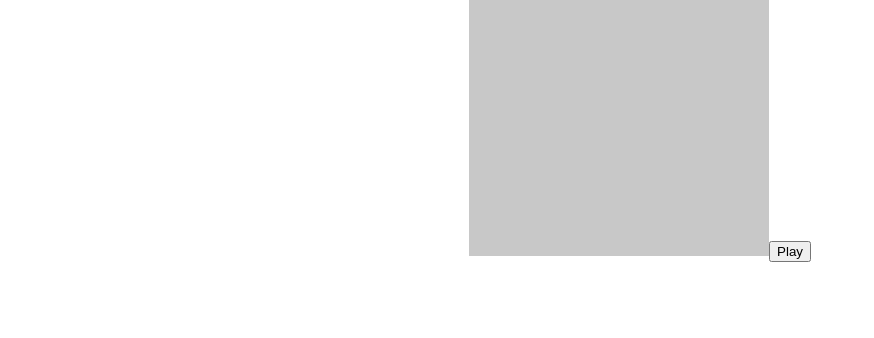
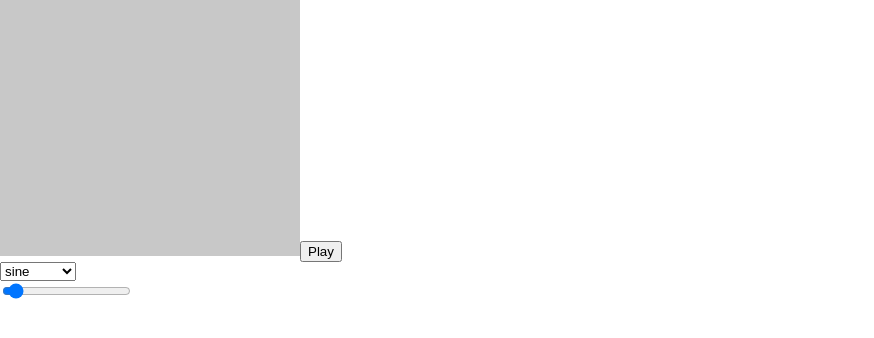
Before and after one commit to vcabales/web_audio_api, a React (Create React App) app: page / in a window 1280 px wide. Shown: the top 338 px of the page, without its empty margins (0-874 px from the left). Built offline with nearby package versions, Linux system fonts and the light colour scheme.

Commit message:
toggling between different waves

```diff
--- a/src/App.js
+++ b/src/App.js
@@ -4,14 +4,72 @@ import './App.css';
 const audioContext = new (window.AudioContext || window.webkitAudioContext)();
 //only create audio context once
 
+/* make canvas continuously draw, regardless of sound */
+class CanvasComponent extends React.Component {
+    constructor(props) {
+      super(props);
+      this.draw = this.draw.bind(this);
+      this.handleClick = this.handleClick.bind(this);
+    }
+    componentDidMount() { //only called one time, after the HTML is
+      this.updateCanvas();
+    }
+    updateCanvas() {
+      this.canvasContext = this.refs.canvas.getContext('2d');
+      this.canvasContext.fillStyle = 'rgb(200,200,200)';
+      this.canvasContext.fillRect(0, 0, this.refs.canvas.width, this.refs.canvas.height);
+
+      if (!this._drawVisual) { //initialize requestAnimationFrame
+        this._drawVisual = window.requestAnimationFrame(this.draw); //draws automatically, resets every 60 frames
+      }
+    }
+    handleClick(e) {
+      const play = e.target.value;
+      this.props.onClick(play); /* update prop for child component */
+    }
+    draw() {
+
+      /* //for debugging
+      this.canvasContext.font = "28px Georgia";
+      this.canvasContext.fillStyle = "blue";
+      this.canvasContext.fillText("Testing draw function", 10, 50); */
+
+      this.canvasContext.lineWidth = 2;
+      this.canvasContext.strokeStyle = 'rgb(0,0,0)';
+      this.canvasContext.beginPath();
+      var sliceWidth = this.refs.canvas.width * 1.0 / this.props.bufferLength;
+      var x=0;
+      for (var i = 0; i < this.props.bufferLength; i++) {
+        var v = this.props.dataArray[i] / 128.0;
+        var y = v * this.refs.canvas.height / 2;
+        if (i === 0) {
+          this.canvasContext.moveTo(x, y);
+        } else {
+          this.canvasContext.lineTo(x, y);
+        }
+        x += sliceWidth;
+      }
+      this.canvasContext.lineTo(this.refs.canvas.width, this.refs.canvas.height / 2);
+      this.canvasContext.stroke();
+      //set up next iteration of loop
+      this._drawVisual = window.requestAnimationFrame(this.draw); /* currently not changing, supposed to update every 60 frames*/
+
+    }
+    render() {
+        return (
+            <div>
+              <canvas ref="canvas" width={300} height={256}/>
+              <button onClick={this.handleClick}>Play</button>
+            </div>
+        );
+    }
+}
+
 class Sound extends React.Component {
   constructor(props) {
     super(props);
-    this.state = {play: false};
     this.play = this.play.bind(this);
-  }
-  componentDidMount() {
-    this.init();
+    this.state = {play: true};
   }
   init() {
     this.context = audioContext;
@@ -33,9 +91,9 @@ class Sound extends React.Component {
     this.oscillator.frequency.value = 440; //set to A TODO: make frequency customizable
 
     /* volume control initialization */
-    this.oscillator.start(0.5);
+    this.oscillator.start(this.context.currentTime);
     this.gainNode = this.context.createGain(); //gain node controls volume
-    this.gainNode.gain.value = 0;
+    this.gainNode.gain.value = 1;
     this.oscillator.connect(this.gainNode); //connect oscillator to volume control
     this.gainNode.connect(this.context.destination);
 
@@ -51,83 +109,92 @@ class Sound extends React.Component {
   play() {
     const playSound = !this.state.play;
     this.setState({play: playSound});
+    if (this.state.play === true) { //state is just set on first click
+      this.init();
+    }
+    else {
+      this.gainNode.gain.value = 0;
+    }
+  }
+  render() {
+    return (
+        <CanvasComponent bufferLength={this.bufferLength} dataArray={this.dataArray} play={this.state.play} onClick={this.play}/>
+    );
+  }
 }
 
+class Wave extends React.Component {
+  constructor(props) {
+    super(props);
+    this.state = {
+      wave: 'sine',
+      frequency: 440
+  }; //default to sine wave
+    this.changeWave = this.changeWave.bind(this);
+    this.changeFrequency = this.changeFrequency.bind(this);
+  }
+  changeWave(newWave) {
+    this.setState({wave: newWave});
+  }
+  changeFrequency(newFrequency) {
+    this.setState({frequency: newFrequency});
+  }
   render() {
-    return (
-      <div className="soundInit">
-        <CanvasComponent bufferLength={this.bufferLength} dataArray={this.dataArray} play={this.state.play} onClick={this.play}/>
+
+    return(
+      <div>
+        <Sound wave={this.state.wave}/>
+        <WaveContainer onChange={this.changeWave}/>
+        <SliderContainer onChange={this.changeFrequency}/>
       </div>
     );
   }
 }
 
-/* make canvas continuously draw, regardless of sound */
-class CanvasComponent extends React.Component {
+class WaveContainer extends React.Component { //handles change
   constructor(props) {
     super(props);
-      this.draw = this.draw.bind(this);
-      this.handleClick = this.handleClick.bind(this);
+    this.handleChange = this.handleChange.bind(this);
   }
-    componentDidMount() { //only called one time, gives access to refs of component's children
-      this.updateCanvas();
+  handleChange(e) {
+    const wave = e.target.value;
+    this.props.onChange(wave);
   }
-    updateCanvas() {
-      this.canvasContext = this.refs.canvas.getContext('2d');
-      this.canvasContext.fillStyle = 'rgb(200,200,200)';
-      this.canvasContext.fillRect(0, 0, this.refs.canvas.width, this.refs.canvas.height);
-      if (!this.drawVisual) {
-        this.drawVisual = window.requestAnimationFrame(this.draw);
+  render() {
+    return(
+      <div>
+        <select onChange={this.handleChange}>
+          <option value="sine">sine</option>
+          <option value="sawtooth">sawtooth</option>
+          <option value="square">square</option>
+          <option value="triangle">triangle</option>
+        </select>
+      </div>
+    );
   }
 }
-    handleClick(e) {
-      const play = e.target.value;
-      this.props.onClick(play); /* update prop for child component */
 
-      if (this.props.play) {
-        this.draw(); //only working on second click and not toggling?
+class SliderContainer extends React.Component { //control frequency range
+  constructor(props) {
+    super(props);
+    this.handleChange = this.handleChange.bind(this);
   }
-    }
-    draw() {
-      /*
-      this.canvasContext.font = "28px Georgia";
-      this.canvasContext.fillStyle = "blue";
-      this.canvasContext.fillText("Testing draw function", 10, 50);
-      */
-      this.canvasContext.lineWidth = 2;
-      this.canvasContext.strokeStyle = 'rgb(0,0,0)';
-      this.canvasContext.beginPath();
-      var sliceWidth = this.refs.canvas.width * 1.0 / this.props.bufferLength;
-      var x=0;
-      for (var i = 0; i < this.props.bufferLength; i++) {
-        var v = this.props.dataArray[i] / 128.0;
-        var y = v * this.refs.canvas.height / 2;
-        if (i === 0) {
-          this.canvasContext.moveTo(x, y);
-        } else {
-          this.canvasContext.lineTo(x, y);
-        }
-        x += sliceWidth;
-      }
-      this.canvasContext.lineTo(this.refs.canvas.width, this.refs.canvas.height / 2);
-      this.canvasContext.stroke();
+  handleChange(e) {
+    const frequency = e.target.value;
+    this.props.onChange(frequency);
   }
   render() {
-        return (
-            <div>
-              <canvas ref="canvas" width={300} height={256}/>
-              <button onClick={this.handleClick}>Play</button>
-            </div>
+    return(
+      <input onChange={this.handleChange} type="range" min="16.35" max="7902.13" value="440" className="slider" id="myRange" />
     );
   }
 }
 
 class App extends Component {
   render() {
-
     return (
-      <div className="App">
-        <Sound wave="sine" />
+      <div>
+        <Wave />
       </div>
     );
   }
```
Lines whose indentation alone changed are shown as unchanged.
